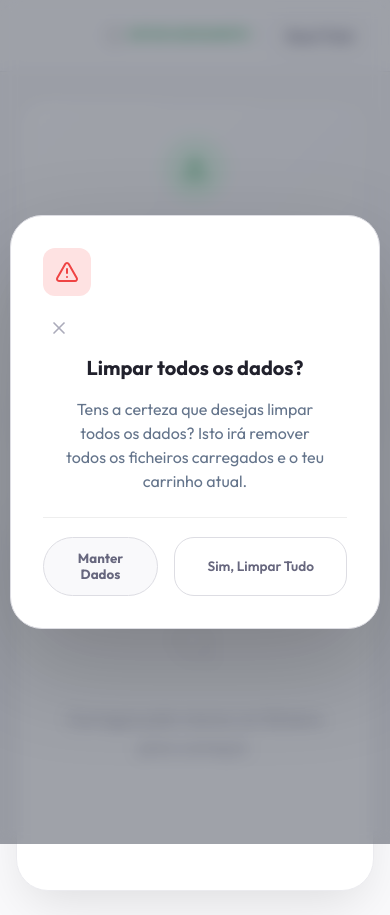
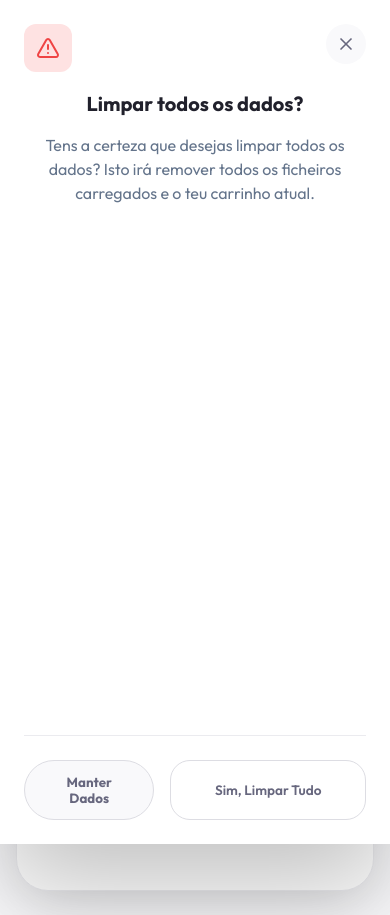
Before and after one commit to ventgui28/comparar, a React (Vite) app in the folder toner-app/: page / in a window 390 px wide. Both pictures are taken after a click on the button "Reset Total". Built offline with nearby package versions, Linux system fonts and the light colour scheme.

Commit message:
style(ui): melhorar e padronizar interface de modais
- Padronização do botão de fechar ("x") com posicionamento absoluto.
- Adição de classes CSS estruturais para cabeçalho, corpo e rodapé.
- Melhoria no design responsivo para dispositivos móveis.
- Ajuste de cores e contraste do overlay.

```diff
--- a/toner-app/src/components/shared/AliasesModal.jsx
+++ b/toner-app/src/components/shared/AliasesModal.jsx
@@ -4,16 +4,17 @@ const AliasesModal = ({ aliases, onRemove, onClose }) => {
   return (
     <div className="modal-overlay">
       <div className="modal-content animate-in" style={{ maxWidth: '600px' }}>
+        <button onClick={onClose} className="btn-close-modal" title="Fechar"><X size={20} /></button>
+
         <div className="modal-header">
           <div className="header-text">
             <h2>Gerir Uniões Manuais</h2>
             <p className="subtitle">Tens {aliases.length} uniões ativas que serão aplicadas a todas as tabelas.</p>
           </div>
-          <button onClick={onClose} className="btn-icon"><X size={20} /></button>
         </div>
 
-        <div className="modal-body" style={{ padding: '1.5rem 0' }}>
-          <div className="aliases-list" style={{ maxHeight: '400px', overflowY: 'auto' }}>
+        <div className="modal-body">
+          <div className="aliases-list" style={{ maxHeight: '400px' }}>
             {aliases.length === 0 ? (
               <p style={{ textAlign: 'center', color: '#999', padding: '2rem' }}>Ainda não criaste nenhuma união manual.</p>
             ) : (
@@ -61,7 +62,7 @@ const AliasesModal = ({ aliases, onRemove, onClose }) => {
           </div>
         </div>
 
-        <div className="modal-footer" style={{ borderTop: '1px solid #eee', paddingTop: '1.2rem', textAlign: 'right' }}>
+        <div className="modal-footer">
           <button onClick={onClose} className="btn-primary">Fechar</button>
         </div>
       </div>
--- a/toner-app/src/components/shared/ConfirmModal.jsx
+++ b/toner-app/src/components/shared/ConfirmModal.jsx
@@ -4,7 +4,9 @@ const ConfirmModal = ({ title, message, onConfirm, onCancel, confirmText = 'Conf
   return (
     <div className="modal-overlay">
       <div className="modal-content animate-in" style={{ maxWidth: '400px' }}>
-        <div className="modal-header" style={{ borderBottom: 'none', paddingBottom: '0.5rem' }}>
+        <button onClick={onCancel} className="btn-close-modal" title="Fechar"><X size={20} /></button>
+
+        <div className="modal-header" style={{ marginBottom: '1rem' }}>
           <div style={{
             width: '48px',
             height: '48px',
@@ -12,20 +14,18 @@ const ConfirmModal = ({ title, message, onConfirm, onCancel, confirmText = 'Conf
             background: variant === 'danger' ? '#fee2e2' : '#fef3c7',
             display: 'flex',
             alignItems: 'center',
-            justifyContent: 'center',
-            marginBottom: '1rem'
+            justifyContent: 'center'
           }}>
             <AlertTriangle size={24} color={variant === 'danger' ? '#ef4444' : '#f59e0b'} />
           </div>
-          <button onClick={onCancel} className="btn-icon"><X size={20} /></button>
         </div>
 
-        <div className="modal-body" style={{ textAlign: 'center', padding: '0 1rem 1.5rem 1rem' }}>
+        <div className="modal-body" style={{ textAlign: 'center' }}>
           <h2 style={{ marginBottom: '0.8rem', fontSize: '1.25rem' }}>{title}</h2>
           <p style={{ color: '#64748b', lineHeight: 1.5 }}>{message}</p>
         </div>
 
-        <div className="modal-footer" style={{ display: 'grid', gridTemplateColumns: '1fr 1.5fr', gap: '1rem', borderTop: '1px solid #eee', paddingTop: '1.2rem' }}>
+        <div className="modal-footer" style={{ display: 'grid', gridTemplateColumns: '1fr 1.5fr', gap: '1rem' }}>
           <button onClick={onCancel} className="btn-secondary">
             {cancelText}
           </button>
--- a/toner-app/src/components/shared/MappingModal.jsx
+++ b/toner-app/src/components/shared/MappingModal.jsx
@@ -1,4 +1,5 @@
 import { useState, useMemo } from 'react';
+import { X } from 'lucide-react';
 import useMappingState from '../../hooks/useMappingState';
 import MappingWizardHeader from './MappingModal/MappingWizardHeader';
 import MappingPreviewTable from './MappingModal/MappingPreviewTable';
@@ -74,6 +75,8 @@ const MappingModal = ({ excelBundle, onConfirm, onCancel, fileName }) => {
   return (
     <div className="modal-overlay">
       <div className="modal-content animate-in">
+        <button onClick={onCancel} className="btn-close-modal" title="Fechar"><X size={20} /></button>
+
         <MappingWizardHeader
           fileName={fileName}
           sheetNames={sheetNames}
--- a/toner-app/src/components/shared/MappingModal/MappingWizardHeader.jsx
+++ b/toner-app/src/components/shared/MappingModal/MappingWizardHeader.jsx
@@ -61,13 +61,17 @@ const MappingWizardHeader = ({
       </div>
 
       <div className="step-indicator-row">
-        {['ref', 'name', 'price'].map(slot => (
+        {[
+          { id: 'ref', label: 'REFERÊNCIA' },
+          { id: 'name', label: 'NOME' },
+          { id: 'price', label: 'PREÇO' }
+        ].map(slot => (
           <button
-            key={slot}
-            className={`pill ${activeSlot === slot ? 'active' : ''}`}
-            onClick={() => setActiveSlot(slot)}
+            key={slot.id}
+            className={`pill slot-${slot.id} ${activeSlot === slot.id ? 'active' : ''}`}
+            onClick={() => setActiveSlot(slot.id)}
           >
-            {slot.toUpperCase()}
+            {slot.label}
           </button>
         ))}
       </div>
--- a/toner-app/src/components/shared/MergeModal.jsx
+++ b/toner-app/src/components/shared/MergeModal.jsx
@@ -38,15 +38,16 @@ const MergeModal = ({ sourceProduct, allProducts, onConfirm, onClose }) => {
   return (
     <div className="modal-overlay">
       <div className="modal-content animate-in" style={{ maxWidth: '500px' }}>
+        <button onClick={onClose} className="btn-close-modal" title="Fechar"><X size={20} /></button>
+
         <div className="modal-header">
           <div className="header-text">
             <h2>Unir Produtos Manualmente</h2>
             <p className="subtitle">Estás a unir: <strong>{sourceProduct.desc}</strong></p>
           </div>
-          <button onClick={onClose} className="btn-icon"><X size={20} /></button>
         </div>
 
-        <div className="modal-body" style={{ padding: '1.5rem 0' }}>
+        <div className="modal-body">
           {step === 1 ? (
             <div className="step-container">
               <label className="label-tiny">Pesquisar produto de destino</label>
@@ -153,7 +154,7 @@ const MergeModal = ({ sourceProduct, allProducts, onConfirm, onClose }) => {
           )}
         </div>
 
-        <div className="modal-footer" style={{ display: 'flex', justifyContent: 'flex-end', gap: '1rem', borderTop: '1px solid #eee', paddingTop: '1.2rem' }}>
+        <div className="modal-footer">
           <button onClick={() => step === 2 ? setStep(1) : onClose()} className="btn-secondary">
             {step === 2 ? 'Voltar' : 'Cancelar'}
           </button>
--- a/toner-app/src/index.css
+++ b/toner-app/src/index.css
@@ -428,7 +428,7 @@ body {
   left: 0;
   width: 100vw;
   height: 100vh;
-  background: rgba(15, 23, 42, 0.4);
+  background: rgba(15, 23, 42, 0.6);
   backdrop-filter: blur(8px);
   z-index: 1000;
   display: flex;
@@ -442,12 +442,93 @@ body {
   max-width: 1600px;
   max-height: 95vh;
   border-radius: var(--radius-lg);
-  padding: 2rem;
-  box-shadow: 0 40px 100px rgba(0,0,0,0.2);
+  padding: 2.5rem;
+  box-shadow: 0 40px 100px rgba(0,0,0,0.25);
   display: flex;
   flex-direction: column;
   overflow: hidden;
   border: 1px solid var(--border-medium);
+  position: relative;
+}
+
+@media (max-width: 768px) {
+  .modal-content {
+    padding: 1.5rem;
+    width: 100%;
+    height: 100%;
+    max-height: 100vh;
+    border-radius: 0;
+    border: none;
+  }
+
+  .btn-close-modal {
+    top: 1rem;
+    right: 1rem;
+  }
+
+  .modal-header h2 {
+    font-size: 1.25rem;
+  }
+}
+
+.btn-close-modal {
+  position: absolute;
+  top: 1.5rem;
+  right: 1.5rem;
+  width: 40px;
+  height: 40px;
+  border-radius: 50%;
+  border: none;
+  background: var(--bg-app);
+  color: var(--text-muted);
+  display: flex;
+  align-items: center;
+  justify-content: center;
+  cursor: pointer;
+  transition: all 0.2s;
+  z-index: 100;
+}
+
+.btn-close-modal:hover {
+  background: #fee2e2;
+  color: var(--danger);
+  transform: rotate(90deg);
+}
+
+.modal-header {
+  display: flex;
+  justify-content: space-between;
+  align-items: flex-start;
+  gap: 2rem;
+  margin-bottom: 2rem;
+}
+
+.modal-header h2 {
+  font-size: 1.5rem;
+  font-weight: 800;
+  margin: 0;
+  line-height: 1.2;
+}
+
+.modal-header .subtitle {
+  color: var(--text-muted);
+  font-size: 0.95rem;
+  margin-top: 0.5rem;
+}
+
+.modal-body {
+  flex: 1;
+  overflow-y: auto;
+  min-height: 0;
+}
+
+.modal-footer {
+  margin-top: 2rem;
+  padding-top: 1.5rem;
+  border-top: 1px solid var(--border-light);
+  display: flex;
+  justify-content: flex-end;
+  gap: 1rem;
 }
 
 /* Animations */
@@ -1159,13 +1240,20 @@ body {
   border-radius: 2px;
 }
 
-.cell-selected.ref { background-color: #059669 !important; }
-.cell-selected.name { background-color: #10b981 !important; }
-.cell-selected.price { background-color: #34d399 !important; }
+/* Specific Slot Colors */
+.cell-selected.ref, .pill.slot-ref.active { background-color: #3b82f6 !important; border-color: #2563eb !important; }
+.cell-selected.name, .pill.slot-name.active { background-color: #10b981 !important; border-color: #059669 !important; }
+.cell-selected.price, .pill.slot-price.active { background-color: #f59e0b !important; border-color: #d97706 !important; }
 
-.range-ref { background-color: rgba(99, 102, 241, 0.1) !important; color: #4f46e5 !important; }
-.range-name { background-color: rgba(16, 185, 129, 0.1) !important; color: #059669 !important; }
-.range-price { background-color: rgba(245, 158, 11, 0.1) !important; color: #d97706 !important; }
+/* Range background colors (10% opacity of the main color) */
+.range-ref { background-color: rgba(59, 130, 246, 0.1) !important; color: #3b82f6 !important; }
+.range-name { background-color: rgba(16, 185, 129, 0.1) !important; color: #10b981 !important; }
+.range-price { background-color: rgba(245, 158, 11, 0.1) !important; color: #f59e0b !important; }
+
+/* Hover states for non-active pills */
+.pill.slot-ref:not(.active):hover { border-color: #3b82f6; color: #3b82f6; background: rgba(59, 130, 246, 0.05); }
+.pill.slot-name:not(.active):hover { border-color: #10b981; color: #10b981; background: rgba(16, 185, 129, 0.05); }
+.pill.slot-price:not(.active):hover { border-color: #f59e0b; color: #f59e0b; background: rgba(245, 158, 11, 0.05); }
 
 /* Highlight the whole column if selected */
 .preview-table td.range-ref,
```
